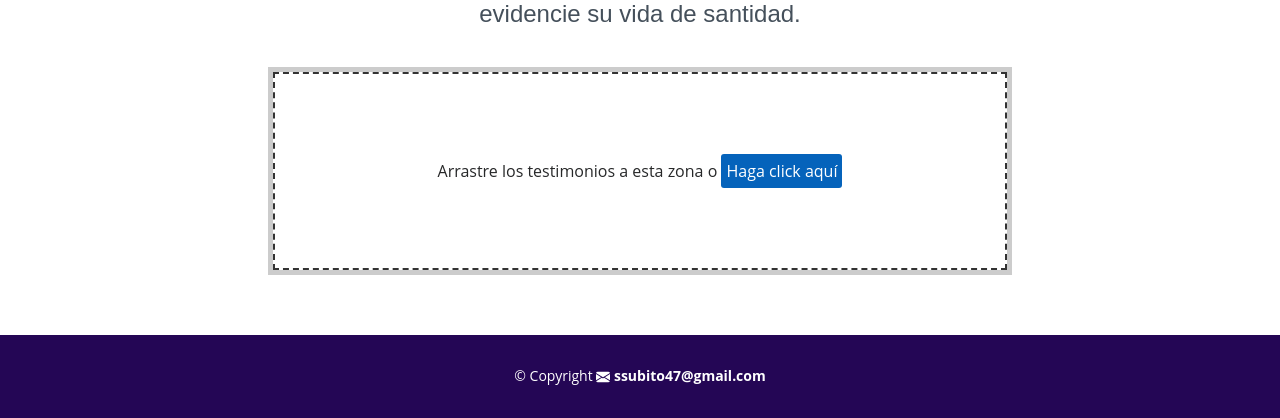
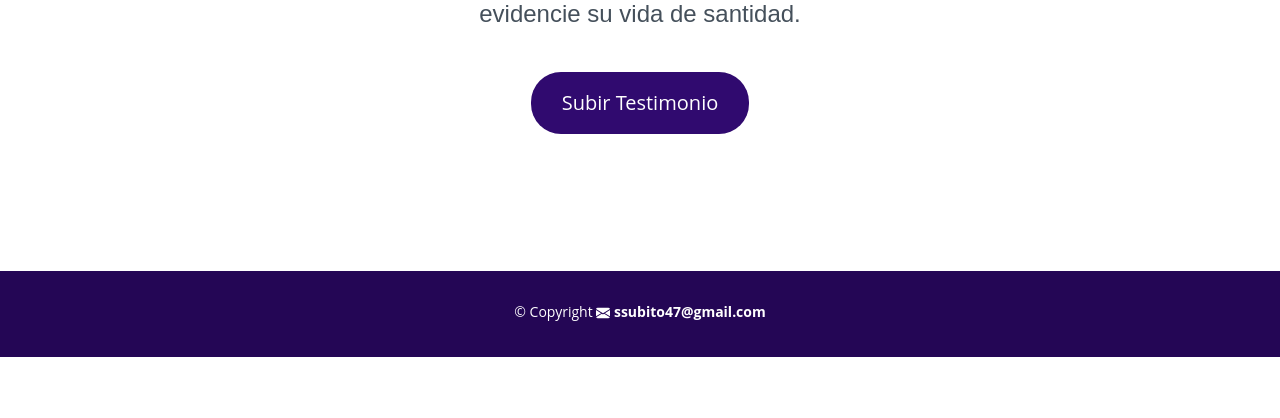
Before and after one commit to camquipc/santo-subuto, a React (Create React App) app: page / in a window 1280 px wide. Shown: the part 5775-6193 px from the top of the page. After the commit the page ends 6132 px from the top, so only its background shows below. Built offline with nearby package versions, Linux system fonts and the light colour scheme.

Commit message:
cambios del file

```diff
--- a/package.json
+++ b/package.json
@@ -6,6 +6,7 @@
     "@testing-library/jest-dom": "^5.17.0",
     "@testing-library/react": "^13.4.0",
     "@testing-library/user-event": "^13.5.0",
+    "axios": "^1.5.1",
     "bootstrap": "^5.3.2",
     "bootstrap-icons": "^1.11.1",
     "react": "^18.2.0",
--- a/src/App.css
+++ b/src/App.css
@@ -1222,6 +1222,7 @@ section {
 
 .galeria-imagen {
   max-width: 100%;
+  background: #fff8f85e;
   margin-bottom: 0.5em;
   display: block;
   outline: 2px solid #fff;
@@ -1235,7 +1236,9 @@ section {
 
 .archivos-container {
   padding: 5px;
-  background: #ccc;
+  display: flex;justify-content: center;
+  align-items: center;
+
 }
 
 .archivos-container p {
@@ -1247,12 +1250,18 @@ section {
 
 }
 
-#lb-btn {
-  background: #0563bb;
-  padding: 5px;
+.lb-btn {
+  background: #300a6f;
+  padding: 10px 30px;
+  line-height: 2;
   cursor: pointer;
   color: #fff;
-  border-radius: 3px;
+  border-radius: 30px;
+}
+
+.lb-btn:hover {
+  background: #310a6f93;
+
 }
 
 .archivos-container input {
--- /dev/null
+++ b/src/components/FileInput.js
@@ -0,0 +1,39 @@
+import React, { useState } from "react";
+import axios from "axios";
+
+export const FileInput = () => {
+  const [selectedFile, setSelectedFile] = useState(null);
+
+  const handleFileUpload = (event) => {
+    setSelectedFile(event.target.files[0]);
+
+    handleUpload();
+  };
+
+  const handleUpload = () => {
+    const formData = new FormData();
+    formData.append("file", selectedFile);
+    axios
+      .post("/api/upload", formData)
+      .then((response) => {
+        console.log(response.data);
+      })
+      .catch((error) => {
+        console.log(error);
+      });
+  };
+  return (
+    <>
+      <label className="btn btn-lg lb-btn" htmlFor="file">
+        Subir Testimonio
+      </label>
+      <input
+        type="file"
+        multiple
+        name="archivos"
+        id="file"
+        onChange={handleFileUpload}
+      />
+    </>
+  );
+};
--- a/src/components/Footer.js
+++ b/src/components/Footer.js
@@ -1,16 +1,20 @@
-import React from 'react'
+import React from "react";
 
 import { BsFillEnvelopeFill } from "react-icons/bs";
 export const Footer = () => {
   return (
-        <footer id="footer">
+    <footer id="footer" className="mt-5">
       <div className="container">
-
         <div className="copyright">
-                    &copy; Copyright <strong><span> < BsFillEnvelopeFill /> ssubito47@gmail.com</span></strong>
+          &copy; Copyright{" "}
+          <strong>
+            <span>
+              {" "}
+              <BsFillEnvelopeFill /> ssubito47@gmail.com
+            </span>
+          </strong>
         </div>
-
       </div>
     </footer>
-    )
-}
+  );
+};
--- a/src/components/Galeria.js
+++ b/src/components/Galeria.js
@@ -85,6 +85,8 @@ export const Galeria = () => {
       height: "780",
     },
   ]);
+
+  const placeholderImage = "img/base.png";
   return (
     <>
       <section id="galeria" className="portfolio section-bg">
@@ -101,7 +103,7 @@ export const Galeria = () => {
             {banners.map((item) => {
               return (
                 <img
-                  src={item.image}
+                  src={item.image || placeholderImage}
                   className="galeria-imagen"
                   key={item.id}
                   loading="lazy"
--- a/src/components/Header.js
+++ b/src/components/Header.js
@@ -10,6 +10,7 @@ import {
   BsFillEnvelopeAtFill,
   BsBoxArrowUp,
 } from "react-icons/bs";
+import { FileInput } from "./FileInput";
 export default function Header() {
   return (
     <>
@@ -78,11 +79,9 @@ export default function Header() {
             </a>
           </div>
 
-          <button
-            type="button"
-            className="btn btn-primary btn-lg d-sm-block d-md-none d-lg-none">
-            Subir Testimonio
-          </button>
+          <div className=" d-sm-block d-md-none d-lg-none archivos-container">
+            <FileInput />
+          </div>
         </div>
       </section>
     </>
--- a/src/components/Testimonio.js
+++ b/src/components/Testimonio.js
@@ -1,4 +1,5 @@
-import React from 'react'
+import React from "react";
+import { FileInput } from "./FileInput";
 
 export default function Testimonio() {
   return (
@@ -7,18 +8,20 @@ export default function Testimonio() {
         <div className="container" data-aos="fade-up">
           <div className="section-title">
             <h2>Testimonios</h2>
-                        <h4>Comparte con nosotros tu testimonio de alguna vivencia que hayas tenido con el padre Jorge que evidencie su vida de santidad.</h4>
+            <h4>
+              Comparte con nosotros tu testimonio de alguna vivencia que hayas
+              tenido con el padre Jorge que evidencie su vida de santidad.
+            </h4>
           </div>
-                    <div className="row">
+          <div className="row mb-4">
             <div className="">
               <div className="col-sm-12 col-lg-8 mt-5 mt-lg-0 m-sm-auto mt-sm-0 m-md-auto mt-md-0 m-lg-auto archivos-container">
-                                <p>Arrastre los testimonios a esta zona o <label htmlFor="archivos" id="lb-btn">Haga click aquí</label></p>
-                                <input type='file' multiple name='archivos' id='archivos' />
+                <FileInput />
               </div>
             </div>
           </div>
         </div>
       </section>
     </>
-    )
+  );
 }
```
Also changed, not shown: public/img/base.png (added), 1 other file (tests, documents, lock files or other folders). Lines whose indentation alone changed are shown as unchanged.
